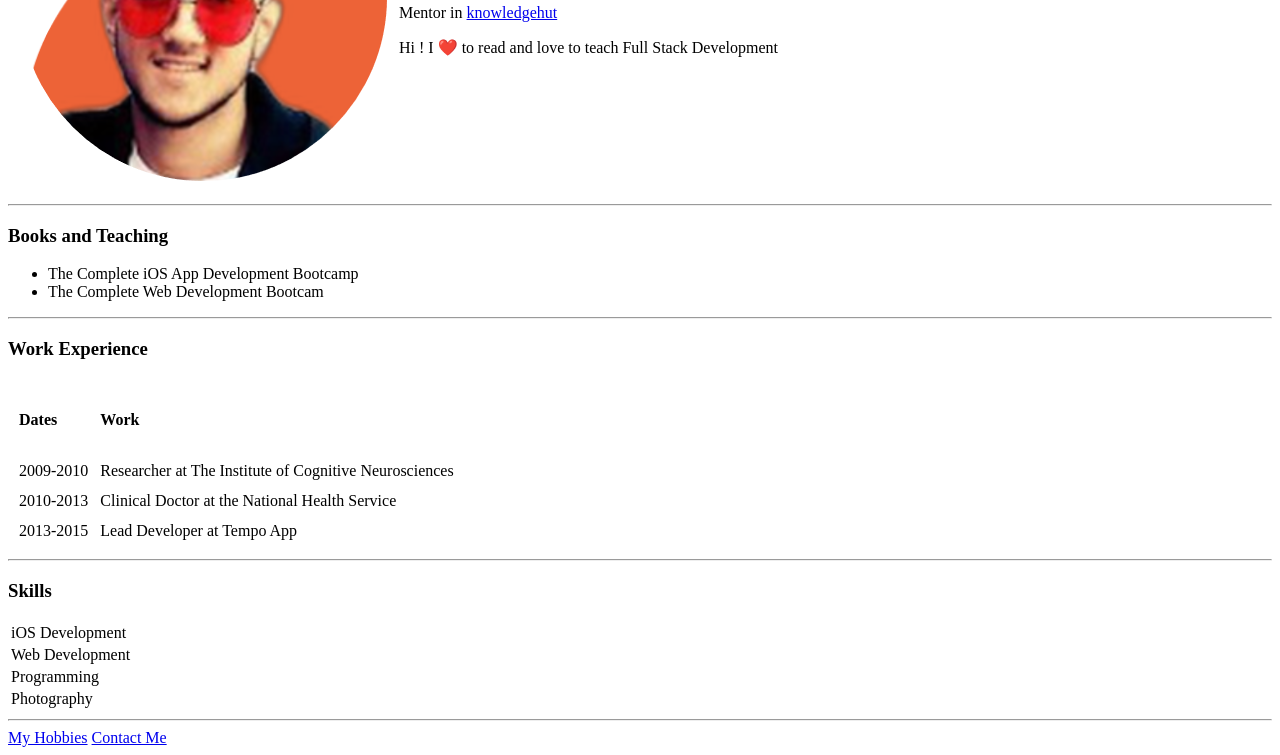
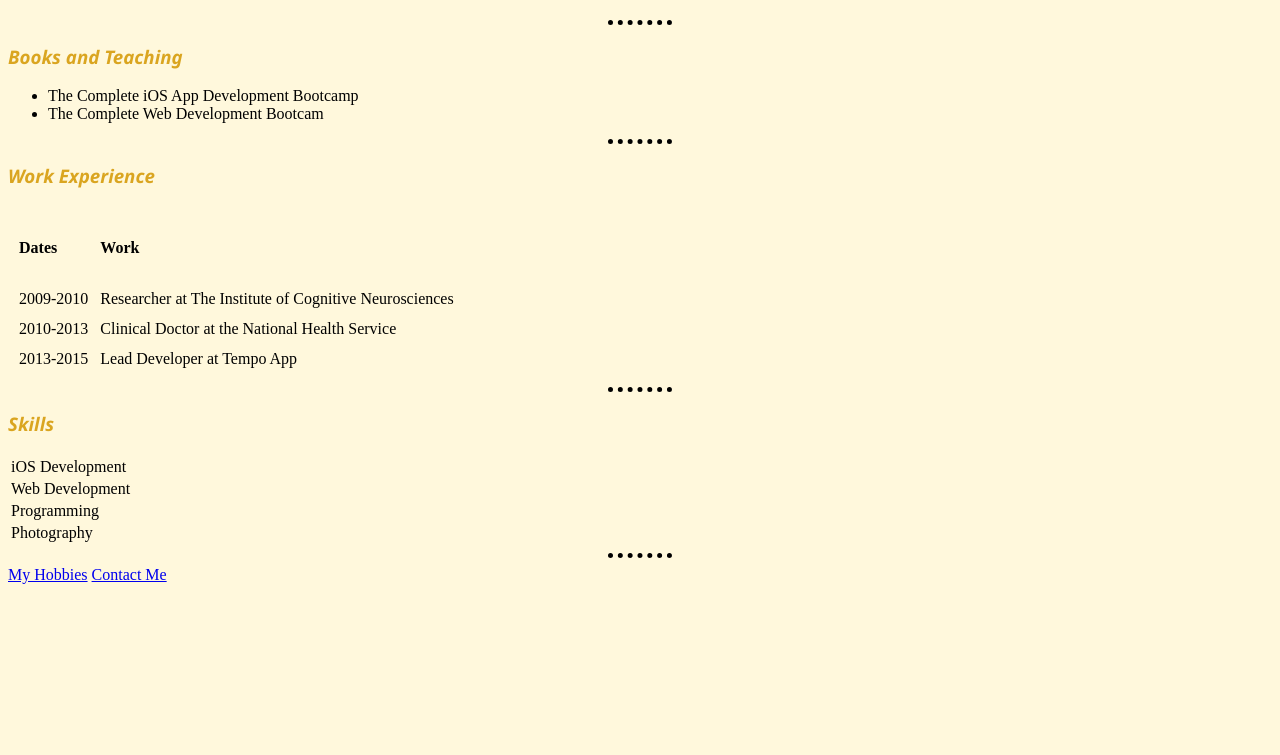
Before and after one commit to resh12u/Portfolio, a plain HTML site: page index.html in a window 1280 px wide. Shown: the part 206-961 px from the top of the page. After the commit the page ends 800 px from the top, so only its background shows below. Drawn offline with Linux system fonts and the light colour scheme.

Commit message:
the complete persnoal site with html and css

```diff
--- a/index.html
+++ b/index.html
@@ -6,16 +6,16 @@
     <meta name="viewport" content="width=device-width, initial-scale=1.0">
     <title>Rishav's Persnoal site</title>
 
-    <link rel="stylesheet" href="./style/style.html">
+    <link rel="stylesheet" href="./style.css">
 </head>
 <body>
     <table cellspacing="10">
         <tr>
-            <td><img src="./image/profile-pic (3)-modified.png" alt="image of Rishav"></td>
+            <td><img src="./image/profile-pic.png" alt="image of Rishav"></td>
             <td>
                 <h1>Rishav Chand Ramola</h1>
-                <p>Mentor in <a href="https://www.knowledgehut.com/" target="_blank">knowledgehut</a></p>
-                <p>Hi ! I ❤️ to read and love to teach Full Stack Development</p>
+                <p>Follow me on <a href="https://www.instagram.com/-u/resh12u" target="_blank">Instagram</a></p>
+                <p>Hi ! I ❤️ to read and love to learn Full Stack Development</p>
             </td>
         </tr>
     </table>
--- /dev/null
+++ b/style.css
@@ -0,0 +1,16 @@
+body {
+    background-color: cornsilk;
+}
+
+h3,h2,h1{
+    color: goldenrod;
+    font-style: italic;
+    font-family: 'Segoe UI', Tahoma, Geneva, Verdana, sans-serif;
+}
+hr{
+    border-style: none;
+    border-top-style: dotted;
+    border-color: black;
+    border-width: 5px;
+    width: 5%;
+}
--- a/style/style.html
+++ /dev/null
@@ -1,3 +0,0 @@
-body{
-    background-color: #eOebe8;
-}
```
Also changed, not shown: My contact.html (+2 -1 lines), hobbies.html/hobbies.html (+1 -0 lines), image/profile-pic (3)-modified.png (deleted), image/profile-pic.png (added).
